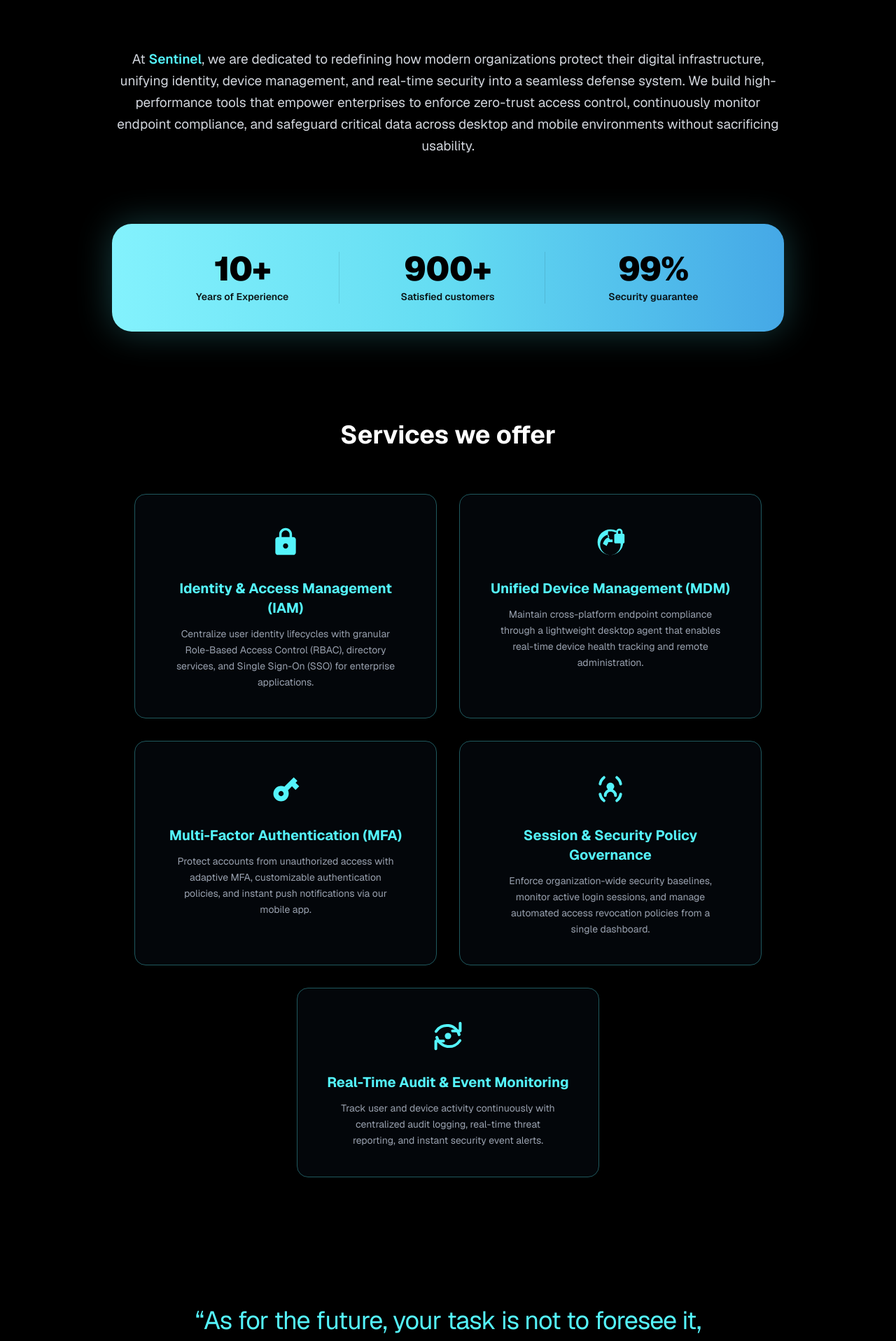
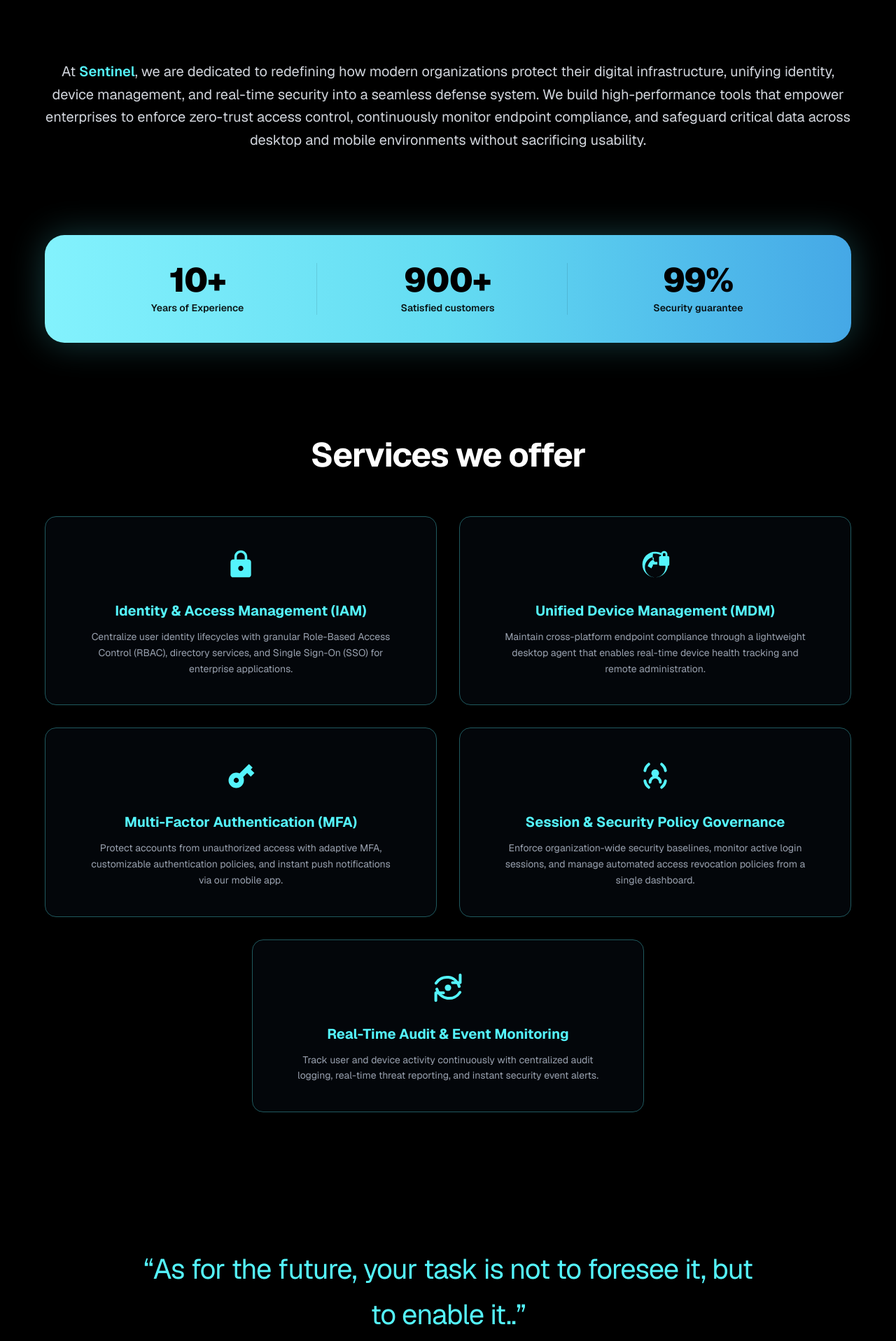
Before and after one commit to Sentinal-Security/web, a Next.js app: page /landingpage in a window 1280 px wide. Shown: the part 880-2797 px from the top of the page at 70% size. Built offline with nearby package versions, Linux system fonts and the light colour scheme.

Commit message:
[SS-69] Expand landing page, CTA banner, and header/footer containers to dynamic widescreen layout

```diff
--- a/app/landingpage/page.tsx
+++ b/app/landingpage/page.tsx
@@ -20,7 +20,7 @@
         {/* =========================================================
             SECTION 1: HERO (From Landing Page 1)
         ========================================================= */}
-        <section className="relative pt-12 pb-20 md:pt-20 md:pb-28 max-w-7xl mx-auto px-4 sm:px-6 lg:px-8">
+        <section className="relative pt-12 pb-20 md:pt-20 md:pb-28 max-w-[1600px] mx-auto px-6 sm:px-10 lg:px-16">
           <div className="grid grid-cols-1 lg:grid-cols-12 gap-12 lg:gap-8 items-center">
             {/* Left Hero Content */}
             <div className="lg:col-span-7">
@@ -83,7 +83,7 @@
         {/* =========================================================
             SECTION 2: TRUSTED PLATFORMS (From Landing Page 1)
         ========================================================= */}
-        <section className="py-12 border-t border-white/5 max-w-7xl mx-auto px-4 sm:px-6 lg:px-8">
+        <section className="py-12 border-t border-white/5 max-w-[1600px] mx-auto px-6 sm:px-10 lg:px-16">
           <p className="text-center text-xs sm:text-sm text-gray-400 font-medium tracking-wide mb-10">
             Compatible with The World&apos;s Most Trusted Platforms
           </p>
@@ -139,8 +139,8 @@
         {/* =========================================================
             SECTION 3: MISSION STATEMENT (From Landing Page 1)
         ========================================================= */}
-        <section className="py-16 max-w-5xl mx-auto px-4 sm:px-6 lg:px-8 text-center">
-          <p className="text-gray-300 text-sm sm:text-base md:text-lg lg:text-[19px] leading-relaxed">
+        <section className="py-20 max-w-[1400px] mx-auto px-6 sm:px-10 lg:px-16 text-center">
+          <p className="text-gray-300 text-sm sm:text-base md:text-lg lg:text-[20px] leading-relaxed">
             At <span className="text-[#54f4fc] font-semibold">Sentinel</span>, we are dedicated
             to redefining how modern organizations protect their digital infrastructure,
             unifying identity, device management, and real-time security into a seamless
@@ -153,7 +153,7 @@
         {/* =========================================================
             SECTION 4: STATS BANNER (From Landing Page 1)
         ========================================================= */}
-        <section className="py-8 max-w-5xl mx-auto px-4 sm:px-6 lg:px-8">
+        <section className="py-10 max-w-[1600px] mx-auto px-6 sm:px-10 lg:px-16">
           <div className="bg-gradient-to-r from-[#83f2fd] via-[#64dcf2] to-[#45a8e6] rounded-[28px] py-10 px-6 sm:px-12 shadow-[0_0_50px_rgba(84,244,252,0.25)]">
             <div className="grid grid-cols-1 md:grid-cols-3 gap-8 md:gap-4 text-center divide-y md:divide-y-0 md:divide-x divide-black/10">
               <div className="pt-2 md:pt-0">
@@ -189,12 +189,12 @@
         {/* =========================================================
             SECTION 5: SERVICES WE OFFER (From Landing Page 2)
         ========================================================= */}
-        <section id="services" className="py-24 max-w-6xl mx-auto px-4 sm:px-6 lg:px-8">
-          <h2 className="text-3xl sm:text-4xl font-bold text-center text-white mb-16">
+        <section id="services" className="py-24 max-w-[1600px] mx-auto px-6 sm:px-10 lg:px-16">
+          <h2 className="text-3xl sm:text-4xl lg:text-5xl font-bold text-center text-white mb-16 tracking-tight">
             Services we offer
           </h2>
 
-          <div className="grid grid-cols-1 md:grid-cols-2 gap-8 max-w-4xl mx-auto">
+          <div className="grid grid-cols-1 md:grid-cols-2 gap-8 max-w-6xl mx-auto">
             {/* Card 1: IAM */}
             <div className="bg-[#03060a] border border-[#1f595e] hover:border-[#54f4fc] rounded-2xl p-8 sm:p-10 flex flex-col items-center text-center transition-all duration-300 hover:shadow-[0_0_30px_rgba(84,244,252,0.15)] group">
               <div className="w-14 h-14 flex items-center justify-center text-[#54f4fc] group-hover:scale-110 transition-transform">
@@ -206,7 +206,7 @@
               <h3 className="text-[#54f4fc] font-bold text-lg sm:text-xl mt-6 mb-3">
                 Identity & Access Management (IAM)
               </h3>
-              <p className="text-gray-400 text-xs sm:text-sm leading-relaxed max-w-xs">
+              <p className="text-gray-400 text-xs sm:text-sm leading-relaxed max-w-md">
                 Centralize user identity lifecycles with granular Role-Based
                 Access Control (RBAC), directory services, and Single Sign-On
                 (SSO) for enterprise applications.
@@ -225,7 +225,7 @@
               <h3 className="text-[#54f4fc] font-bold text-lg sm:text-xl mt-6 mb-3">
                 Unified Device Management (MDM)
               </h3>
-              <p className="text-gray-400 text-xs sm:text-sm leading-relaxed max-w-xs">
+              <p className="text-gray-400 text-xs sm:text-sm leading-relaxed max-w-md">
                 Maintain cross-platform endpoint compliance through a lightweight
                 desktop agent that enables real-time device health tracking and
                 remote administration.
@@ -246,7 +246,7 @@
               <h3 className="text-[#54f4fc] font-bold text-lg sm:text-xl mt-6 mb-3">
                 Multi-Factor Authentication (MFA)
               </h3>
-              <p className="text-gray-400 text-xs sm:text-sm leading-relaxed max-w-xs">
+              <p className="text-gray-400 text-xs sm:text-sm leading-relaxed max-w-md">
                 Protect accounts from unauthorized access with adaptive MFA,
                 customizable authentication policies, and instant push
                 notifications via our mobile app.
@@ -276,7 +276,7 @@
               <h3 className="text-[#54f4fc] font-bold text-lg sm:text-xl mt-6 mb-3">
                 Session & Security Policy Governance
               </h3>
-              <p className="text-gray-400 text-xs sm:text-sm leading-relaxed max-w-xs">
+              <p className="text-gray-400 text-xs sm:text-sm leading-relaxed max-w-md">
                 Enforce organization-wide security baselines, monitor active login
                 sessions, and manage automated access revocation policies from a
                 single dashboard.
@@ -304,7 +304,7 @@
               <h3 className="text-[#54f4fc] font-bold text-lg sm:text-xl mt-6 mb-3">
                 Real-Time Audit & Event Monitoring
               </h3>
-              <p className="text-gray-400 text-xs sm:text-sm leading-relaxed max-w-xs">
+              <p className="text-gray-400 text-xs sm:text-sm leading-relaxed max-w-md">
                 Track user and device activity continuously with centralized audit
                 logging, real-time threat reporting, and instant security event alerts.
               </p>
@@ -315,8 +315,8 @@
         {/* =========================================================
             SECTION 6: QUOTE & TESTIMONIAL (From Landing Page 3)
         ========================================================= */}
-        <section className="py-20 max-w-4xl mx-auto px-4 sm:px-6 lg:px-8 text-center">
-          <blockquote className="text-2xl sm:text-3xl md:text-4xl font-normal text-[#54f4fc] leading-relaxed tracking-tight max-w-3xl mx-auto">
+        <section className="py-24 max-w-[1400px] mx-auto px-6 sm:px-10 lg:px-16 text-center">
+          <blockquote className="text-2xl sm:text-3xl md:text-4xl lg:text-[40px] font-normal text-[#54f4fc] leading-relaxed tracking-tight max-w-4xl mx-auto">
             &ldquo;As for the future, your task is not to foresee it, but to enable it..&rdquo;
           </blockquote>
 
@@ -353,15 +353,15 @@
         {/* =========================================================
             SECTION 7: CTA BANNER (From Landing Page 3)
         ========================================================= */}
-        <section id="contact" className="py-12 max-w-6xl mx-auto px-4 sm:px-6 lg:px-8">
-          <div className="relative overflow-hidden bg-gradient-to-r from-[#031520] via-[#052535] to-[#02131d] border border-[#0d4050] rounded-2xl p-8 sm:p-12 lg:p-16">
+        <section id="contact" className="py-16 max-w-[1600px] mx-auto px-6 sm:px-10 lg:px-16">
+          <div className="relative overflow-hidden bg-gradient-to-r from-[#031520] via-[#052535] to-[#02131d] border border-[#0d4050] rounded-3xl p-8 sm:p-14 lg:p-20 shadow-[0_0_50px_rgba(84,244,252,0.12)]">
             {/* Ambient inner teal highlight */}
             <div className="absolute -right-20 -top-20 w-96 h-96 bg-[#54f4fc]/10 rounded-full blur-3xl pointer-events-none" />
 
-            <div className="relative z-10 grid grid-cols-1 lg:grid-cols-12 gap-8 items-center">
+            <div className="relative z-10 grid grid-cols-1 lg:grid-cols-12 gap-8 lg:gap-12 items-center">
               {/* Left Title */}
-              <div className="lg:col-span-6">
-                <h2 className="text-3xl sm:text-4xl lg:text-5xl font-black text-white leading-[1.15] tracking-tight">
+              <div className="lg:col-span-6 xl:col-span-7">
+                <h2 className="text-3xl sm:text-4xl md:text-5xl lg:text-6xl font-black text-white leading-[1.15] tracking-tight">
                   How to choose<br />
                   cybersecurity<br />
                   solution
@@ -369,21 +369,21 @@
               </div>
 
               {/* Right Questions & Actions */}
-              <div className="lg:col-span-6 lg:pl-6 space-y-6">
-                <p className="text-gray-200 text-base sm:text-lg font-medium">
+              <div className="lg:col-span-6 xl:col-span-5 lg:pl-6 space-y-6">
+                <p className="text-gray-200 text-base sm:text-lg md:text-xl font-medium">
                   Having difficulties choosing the right solution for your business?
                 </p>
 
                 <div className="flex flex-wrap items-center gap-4">
                   <Link
                     href="/register"
-                    className="bg-[#54f4fc] hover:bg-[#32edf7] text-black font-bold text-xs sm:text-sm tracking-wider uppercase px-7 py-3.5 rounded transition-all duration-200 shadow-[0_0_25px_rgba(84,244,252,0.35)]"
+                    className="bg-[#54f4fc] hover:bg-[#32edf7] text-black font-bold text-xs sm:text-sm tracking-wider uppercase px-8 py-4 rounded transition-all duration-200 shadow-[0_0_25px_rgba(84,244,252,0.35)]"
                   >
                     BOOK AN APPOINTMENT
                   </Link>
                   <Link
                     href="#contact"
-                    className="border border-[#54f4fc] text-[#54f4fc] hover:bg-[#54f4fc]/10 font-bold text-xs sm:text-sm tracking-wider uppercase px-7 py-3.5 rounded transition-all duration-200"
+                    className="border border-[#54f4fc] text-[#54f4fc] hover:bg-[#54f4fc]/10 font-bold text-xs sm:text-sm tracking-wider uppercase px-8 py-4 rounded transition-all duration-200"
                   >
                     TALK WITH US
                   </Link>
--- a/app/partials/footer.tsx
+++ b/app/partials/footer.tsx
@@ -47,7 +47,7 @@
 
   return (
     <footer className="w-full bg-black text-gray-400 text-xs border-t border-white/5 pt-16 pb-12 transition-colors">
-      <div className="max-w-6xl mx-auto px-4 sm:px-6 lg:px-8">
+      <div className="max-w-[1600px] mx-auto px-6 sm:px-10 lg:px-16">
         {/* Navigation Columns */}
         <div className="grid grid-cols-2 md:grid-cols-4 gap-8 mb-16">
           {footerSections.map((section, idx) => (
--- a/app/partials/header.tsx
+++ b/app/partials/header.tsx
@@ -8,7 +8,7 @@
 
   return (
     <header className="sticky top-0 z-50 w-full bg-black/90 backdrop-blur-md border-b border-white/10 transition-colors">
-      <div className="max-w-7xl mx-auto px-4 sm:px-6 lg:px-8 h-20 flex items-center justify-between">
+      <div className="max-w-[1600px] mx-auto px-6 sm:px-10 lg:px-16 h-20 flex items-center justify-between">
         {/* Brand Logo */}
         <Link href="/landingpage" className="flex items-center gap-2.5 group">
           {/* eslint-disable-next-line @next/next/no-img-element */}
```
